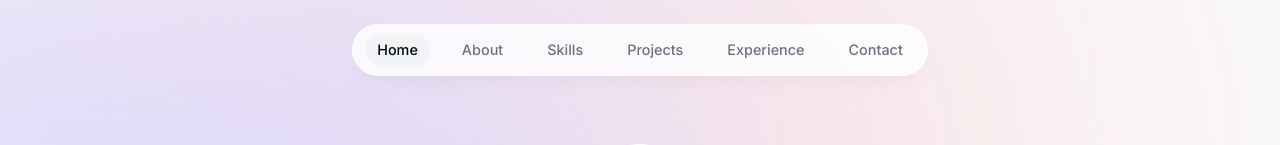
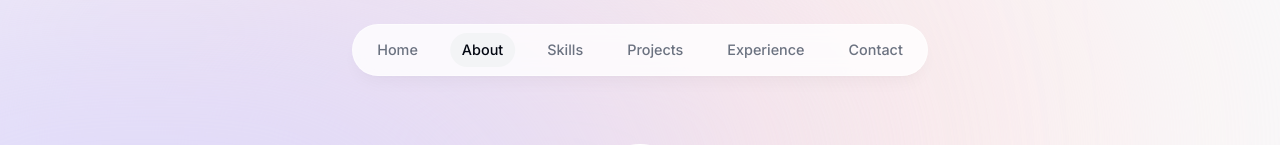
Before and after one commit to dev-puga/portfolio-web, a Next.js app: page / in a window 1280 px wide. Shown: the top 145 px of the page. Built offline with nearby package versions, Linux system fonts and the light colour scheme; grey boxes are pictures that could not be loaded.

Commit message:
feat: add intersection oberver into sections

```diff
--- a/components/about.tsx
+++ b/components/about.tsx
@@ -1,10 +1,23 @@
 "use client";
+import { useInView } from "react-intersection-observer";
 import SectionHeading from "./section-heading";
 import { motion } from "framer-motion";
+import useActiveSection from "@/hooks/useActiveSection";
+import { useEffect } from "react";
 
 export default function About() {
+  const { ref, inView } = useInView();
+  const { setActiveSection } = useActiveSection();
+
+  useEffect(() => {
+    if (inView) {
+      setActiveSection("About");
+    }
+  }, [inView]);
+
   return (
     <motion.section
+      ref={ref}
       initial={{ opacity: 0, y: 100 }}
       animate={{ opacity: 1, y: 0 }}
       transition={{ delay: 0.175 }}
--- a/components/header.tsx
+++ b/components/header.tsx
@@ -1,9 +1,8 @@
+"use client";
 import { motion } from "framer-motion";
 import { links } from "@/lib/data";
 import Link from "next/link";
 import clsx from "clsx";
-import { useContext } from "react";
-import { ActiveSectionContext } from "@/context/active-section";
 import useActiveSection from "@/hooks/useActiveSection";
 
 export default function Header() {
--- a/components/intro.tsx
+++ b/components/intro.tsx
@@ -5,10 +5,22 @@ import Link from "next/link";
 import { BsArrowRight, BsLinkedin } from "react-icons/bs";
 import { HiDownload } from "react-icons/hi";
 import { FaGithubSquare } from "react-icons/fa";
+import { useInView } from "react-intersection-observer";
+import useActiveSection from "@/hooks/useActiveSection";
+import { useEffect } from "react";
 
 export default function Intro() {
+  const { ref, inView } = useInView();
+  const { setActiveSection } = useActiveSection();
+
+  useEffect(() => {
+    if (inView) {
+      setActiveSection("Home");
+    }
+  }, [inView]);
   return (
     <section
+      ref={ref}
       className="mb-28 max-w-[50rem] text-center sm:mb-0 scroll-mt-96"
       id="home"
     >
--- a/hooks/useActiveSection.ts
+++ b/hooks/useActiveSection.ts
@@ -1,3 +1,4 @@
+
 import { ActiveSectionContext } from '@/context/active-section';
 import React, { useContext } from 'react'
 
```
